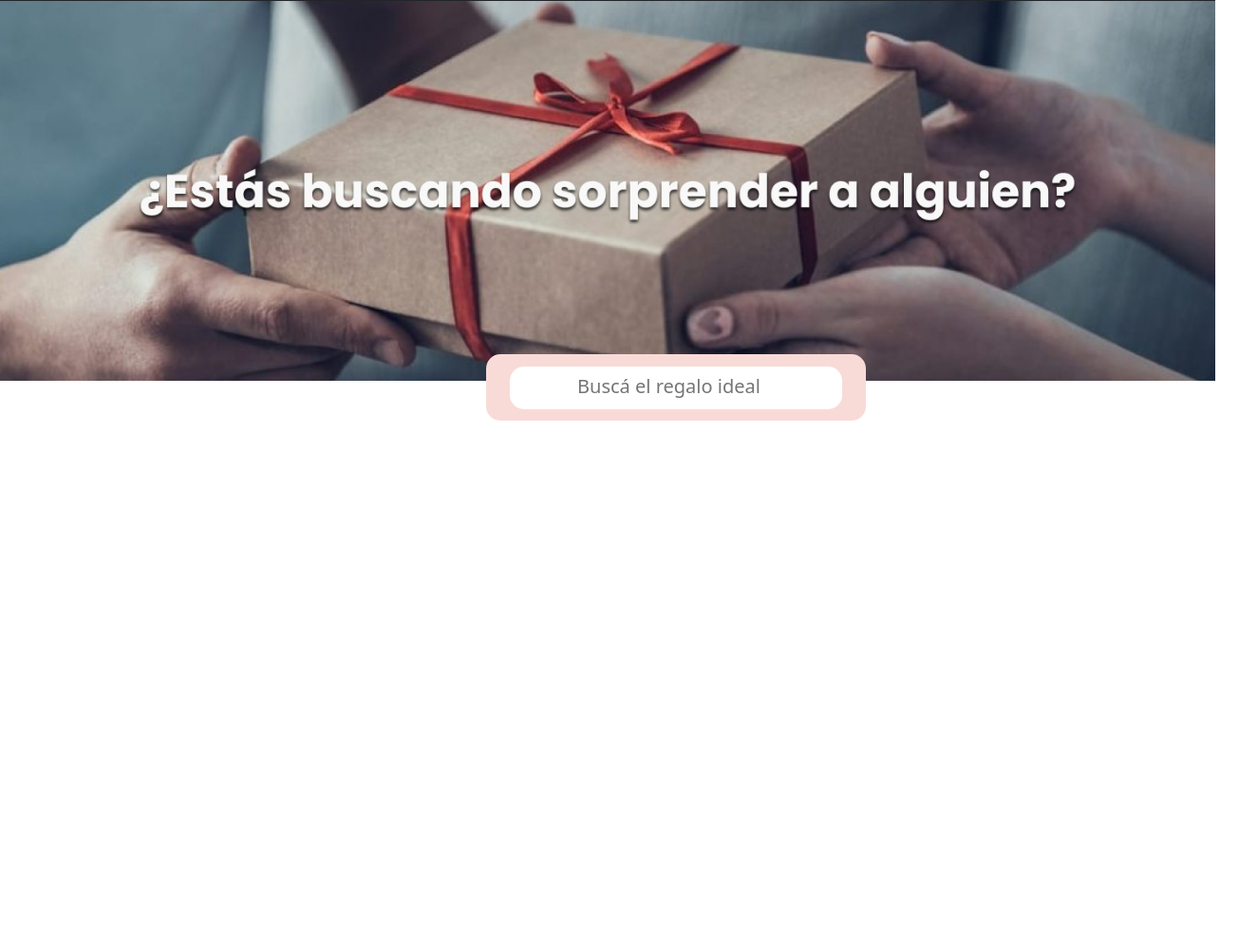
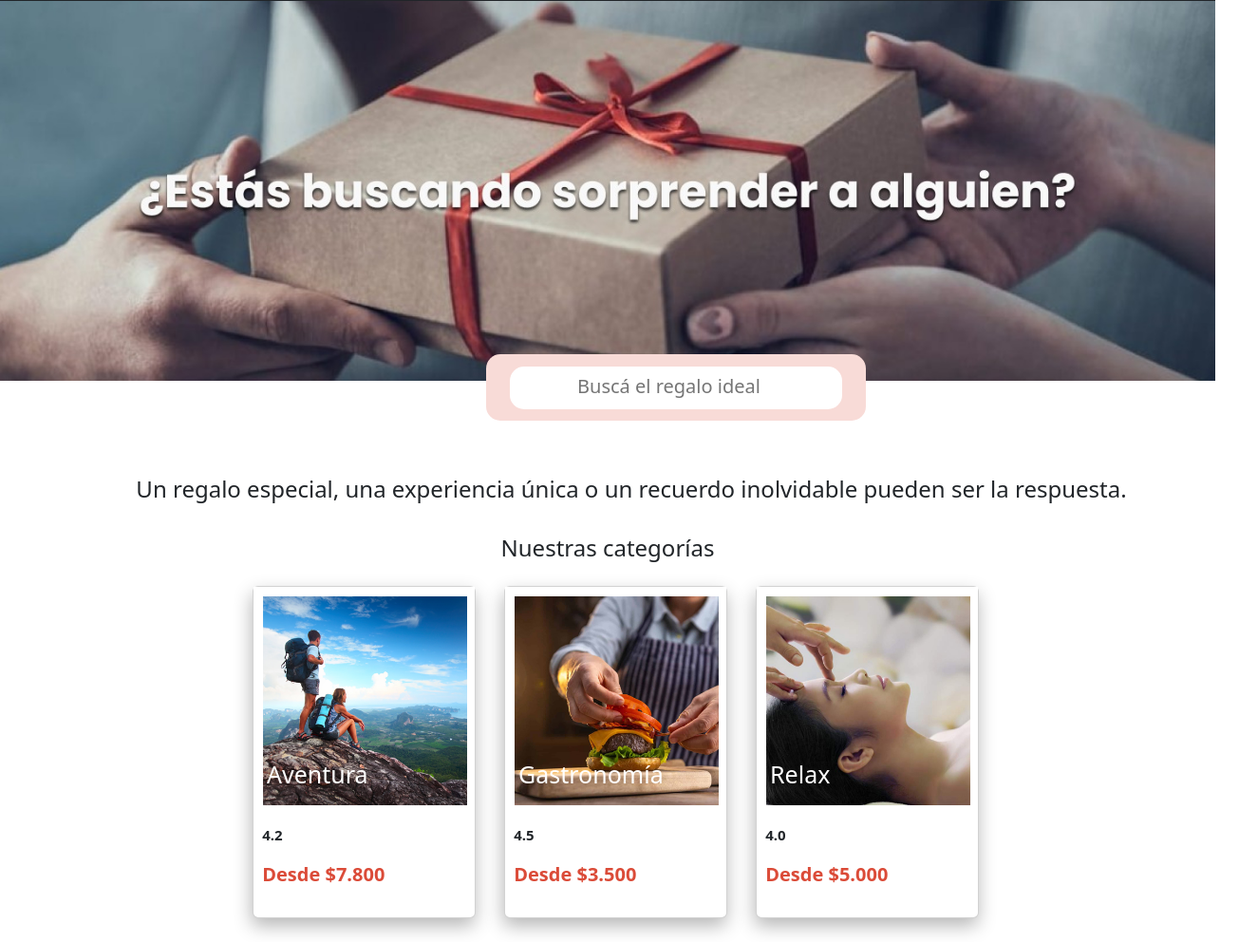
Before and after one commit to niico995/NuevoProyectoSil, a website: page index.html in a window 1280 px wide. Shown: the part 105-1097 px from the top of the page at 95% size, 1305 px wide, since content can reach past the window. Before the commit the page ends 800 px from the top, so only its background shows below. Drawn offline with nearby package versions, Linux system fonts and the light colour scheme.

Commit message:
texto introductorio y cartas

```diff
--- a/index.html
+++ b/index.html
@@ -111,18 +111,80 @@
     </nav>
   </header>
   <body>
-
     <div class="cabecera">
       <div class="backgoundButton">
         <form class="busqueda" action="envio.php">
-            <input class="busqueda" type="search" placeholder="Buscá el regalo ideal">
+          <input
+            class="busqueda"
+            type="search"
+            placeholder="Buscá el regalo ideal"
+          />
         </form>
-    </div>
+      </div>
     </div>
 
+    <div class="introduccion">
+      <h1 class="text-center">
+        Un regalo especial, una experiencia única o un recuerdo inolvidable
+        pueden ser la respuesta.
+      </h1>
+    </div>
+    <section class="homeSection">
+      <h2 class="text-center">Nuestras categorías</h2>
 
+      <div class="containerCards">
+        <!-- Cards-->
 
+        <div class="card">
+          <div class="card1">
+            <img
+              class="cardImagen"
+              src="img/aventura.png"
+              alt="personas en una montaña"
+            />
+            <h2 class="tituloCard">Aventura</h2>
+          </div>
 
+          <div class="card2">
+            <p class="calification">4.2</p>
+            <p class="pricesHome">Desde $7.800</p>
+          </div>
+        </div>
+
+        <div class="card">
+          <div class="card1">
+            <a href="/pages/gastronomia.html">
+              <img
+                class="cardImagen"
+                src="img/gastronomía.jpg"
+                alt="chef preparando comida"
+            /></a>
+            <h2 class="tituloCard">Gastronomía</h2>
+          </div>
+
+          <div class="card2">
+            <p class="calification">4.5</p>
+            <p class="pricesHome">Desde $3.500</p>
+          </div>
+        </div>
+
+        <div class="card">
+          <div class="card1">
+            <img
+              class="cardImagen"
+              src="img/relax.jpg"
+              alt="persona recibiendo un masaje"
+            />
+            <h2 class="tituloCard">Relax</h2>
+          </div>
+
+          <div class="card2">
+            <p class="calification">4.0</p>
+            <p class="pricesHome">Desde $5.000</p>
+          </div>
+        </div>
+      </div>
+    </section>
 
     <script
       src="https://cdn.jsdelivr.net/npm/bootstrap@5.3.0-alpha3/dist/js/bootstrap.bundle.min.js"
--- a/scss/_commons.scss
+++ b/scss/_commons.scss
@@ -8,6 +8,7 @@
     height: 400px;
     width: 100%;
     position: relative;
+    margin-bottom: 100px;
 }
 
 .backgoundButton {
@@ -32,3 +33,78 @@
     font-size: 20px;
     text-align: center;
 }
+
+// TextCenter
+
+.text-center {
+    font-size: $textXL;
+    text-align: center;
+}
+
+
+// Cards
+
+.introduccion{
+    width: 100%;
+    margin: 25px;
+    display: flex;
+    justify-content: center;
+    align-items: center;
+    align-content: center;
+
+}
+
+.containerCards{
+    width: 99%;
+    display: flex;
+    justify-content: center;
+    flex-direction: row;
+    margin: 25px 0;
+}
+
+.card {
+    margin-left: 30px;
+    height: 350px;
+    width: 235px;
+    box-shadow: -1px 8px 19px 0px rgba(0,0,0,0.29);
+    -webkit-box-shadow: -1px 8px 19px 0px rgba(0,0,0,0.29);
+    -moz-box-shadow: -1px 8px 19px 0px rgba(0,0,0,0.29);
+}
+
+.card1 {
+    margin-bottom: 25px;
+    padding: 10px;
+    background-color: white;
+    position: relative;
+}
+.card2 {
+    background-color: white;
+    width: 98%;
+    height: 50px;
+    margin-top: -15px;
+}
+
+.calification {
+    margin-left: 4%;
+    font-size: 15px;
+    font-weight: 600;
+}
+
+.cardImagen {
+    height: 220px;
+    width: 215px;
+}
+.pricesHome {
+    margin-left: 4%;
+    font-size: 20px;
+    font-weight: 700;
+    margin-top: 5%;
+    color: rgb(219, 75, 56);
+}
+.tituloCard {
+    position: absolute;
+    left: 6%;
+    bottom: 8%;
+    color: white;
+    font-size: 25px;
+}
```
Also changed, not shown: css/main.css, 1 other file.
